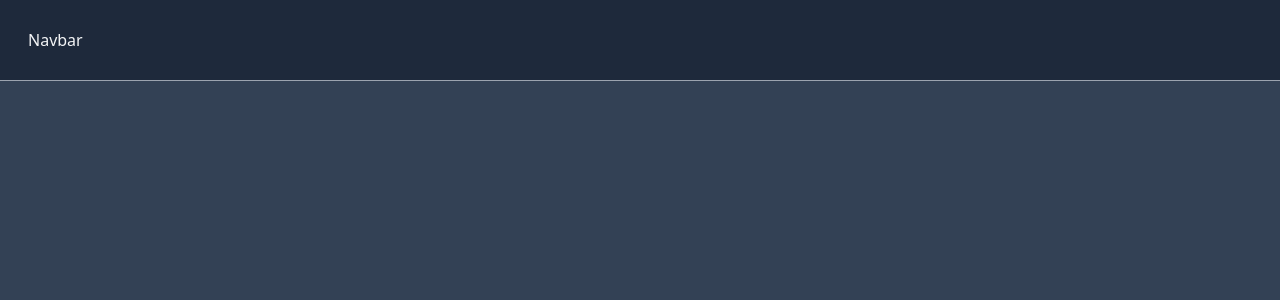
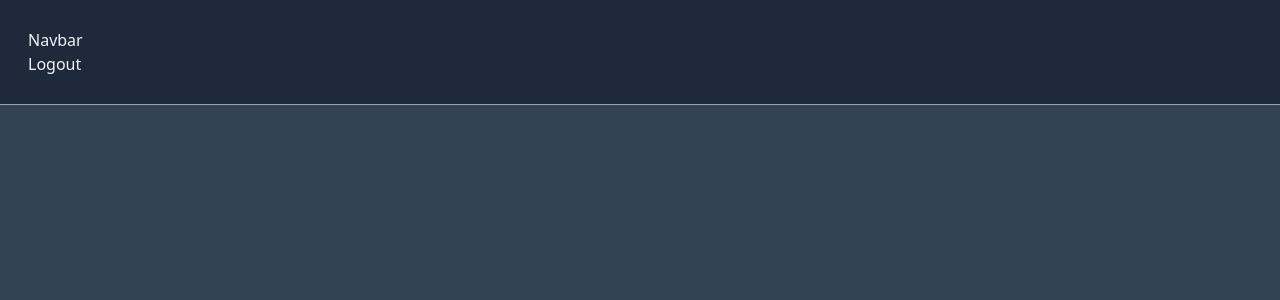
Before and after one commit to suyogsatyal/node-auth, a React (Vite) app in the folder frontend/: page / in a window 1280 px wide. Shown: the top 300 px of the page. Built offline with nearby package versions, Linux system fonts and the light colour scheme; sample sign-in values are in the browser's storage.

Commit message:
Hammered out bugs

```diff
--- a/frontend/src/App.tsx
+++ b/frontend/src/App.tsx
@@ -1,9 +1,21 @@
+import { useEffect } from 'react';
+import { useNavigate } from 'react-router';
 import Navbar from './components/Navbar'
 
 function App() {
+  const navigate = useNavigate();
+  useEffect(() => {
+    const jwtToken = localStorage.getItem('token');
+    console.log(jwtToken);
+
+    if (!jwtToken) {
+      navigate('/login');
+    }
+  }, [])
+
   return (
     <>
-    <Navbar></Navbar>
+      <Navbar></Navbar>
       <div className="container">
         Hello
       </div>
--- a/frontend/src/components/Navbar.tsx
+++ b/frontend/src/components/Navbar.tsx
@@ -1,9 +1,19 @@
+import { useNavigate } from 'react-router';
+
 export default function Navbar() {
+  const navigate = useNavigate();
+  function handleLogout() {
+    localStorage.removeItem('token');
+    navigate('/login');
+  }
   return (
     <div className=" absolute w-full bg-slate-800 border-b-[1px] border-gray-400 flex p-7">
-        <div className="container">
-        Navbar
-        </div>
+      <div className="container">
+        <nav className="flex-row content-between">
+          <div>Navbar</div>
+          <div onClick={handleLogout}>Logout</div>
+        </nav>
+      </div>
     </div>
   )
 }
--- a/frontend/src/pages/Login.tsx
+++ b/frontend/src/pages/Login.tsx
@@ -13,14 +13,17 @@ export default function Login() {
     const [message, setMessage] = useState<string >('');
 
     const initialValues: LoginFormData = {username: '', password: '',};
-
-    useEffect(()=>{
+    function handleRedirect (){
         const jwtToken = localStorage.getItem('token');
         console.log(jwtToken);
 
         if(jwtToken){
             navigate('/');
         }
+    }
+
+    useEffect(()=>{
+        handleRedirect()
     }, [])
 
     async function handleLogin(data:LoginFormData){
@@ -40,6 +43,7 @@ export default function Login() {
                 console.log(jwt);
                 localStorage.setItem('token', jwt.token);
                 setMessage('Logged In successfully!');
+                handleRedirect();
             } else{
                 setMessage(`Login Failed: ${response.status} - ${response.data.message}`);
             }
```
Also changed, not shown: 1 other file (tests, documents, lock files or other folders).
